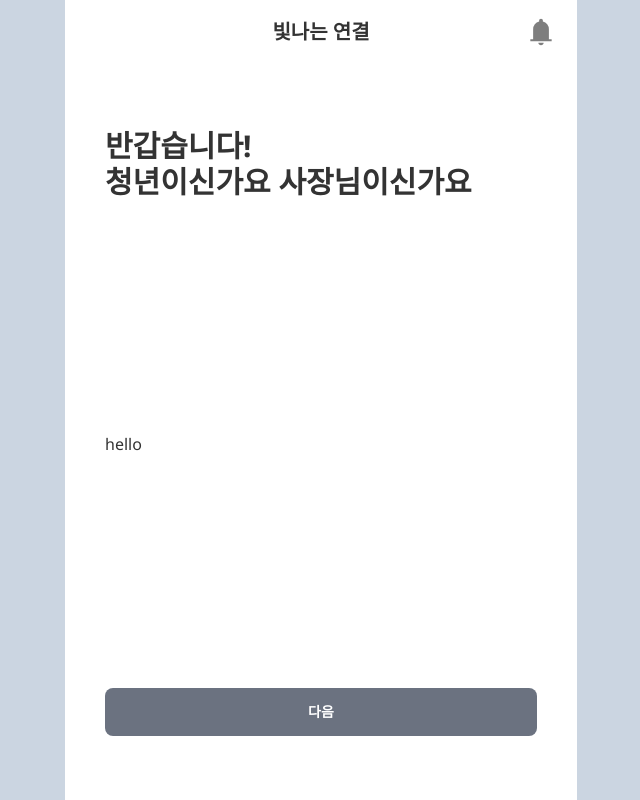
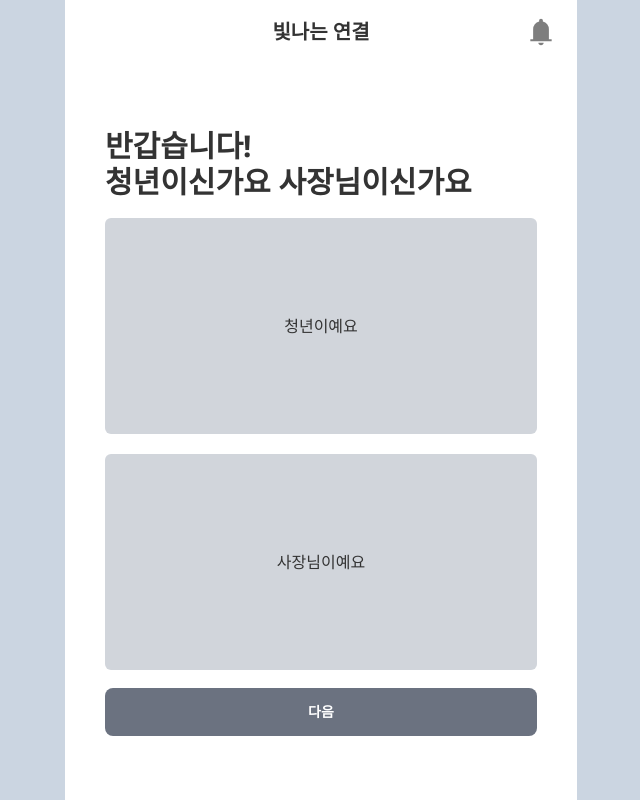
Before and after one commit to BaeJaeSung/SWHackathon2023SummerFront, a Next.js app in the folder hackathon/: page /signup in a window 1280 px wide. Shown: the whole page, without its empty margins (319-959 px from the left). Built offline with nearby package versions, Linux system fonts and the light colour scheme.

Commit message:
update signUpLayout

```diff
--- a/hackathon/app/signup/page.tsx
+++ b/hackathon/app/signup/page.tsx
@@ -1,13 +1,25 @@
+'use client'
 import SignUpLayout from '@/components/signUpLayout'
 
 export default function SignUpPage() {
+  const hello = () => {
+    console.log('hello')
+  }
   return (
     <SignUpLayout
       textTop="반갑습니다!"
       textBottom="청년이신가요 사장님이신가요"
       btnText="다음"
+      btnEvent={hello}
     >
-      hello
+      <div className="flexx flex-col gap-5">
+        <div className="mb-5 rounded-md bg-gray-300 p-24 text-center">
+          청년이예요
+        </div>
+        <div className="text rounded-md bg-gray-300 p-24 text-center">
+          사장님이예요
+        </div>
+      </div>
     </SignUpLayout>
   )
 }
--- a/hackathon/components/signUpLayout.tsx
+++ b/hackathon/components/signUpLayout.tsx
@@ -1,10 +1,13 @@
-import type { ReactNode } from 'react'
+'use client'
+
+import type { MouseEventHandler, ReactNode } from 'react'
 
 interface SignupLayoutProps {
   children: ReactNode
   textTop: string
   textBottom: string
   btnText: string
+  btnEvent: MouseEventHandler
 }
 
 export default function SignUpLayout({
@@ -12,6 +15,7 @@ export default function SignUpLayout({
   textTop,
   textBottom,
   btnText,
+  btnEvent,
 }: SignupLayoutProps) {
   return (
     <div className="flex h-full flex-col justify-between px-10 py-16">
@@ -21,7 +25,10 @@ export default function SignUpLayout({
         {textBottom}
       </h2>
       <div>{children}</div>
-      <button className="btn w-full border-none bg-gray-500 text-white">
+      <button
+        className="btn w-full border-none bg-gray-500 text-white"
+        onClick={btnEvent}
+      >
         {btnText}
       </button>
     </div>
```
